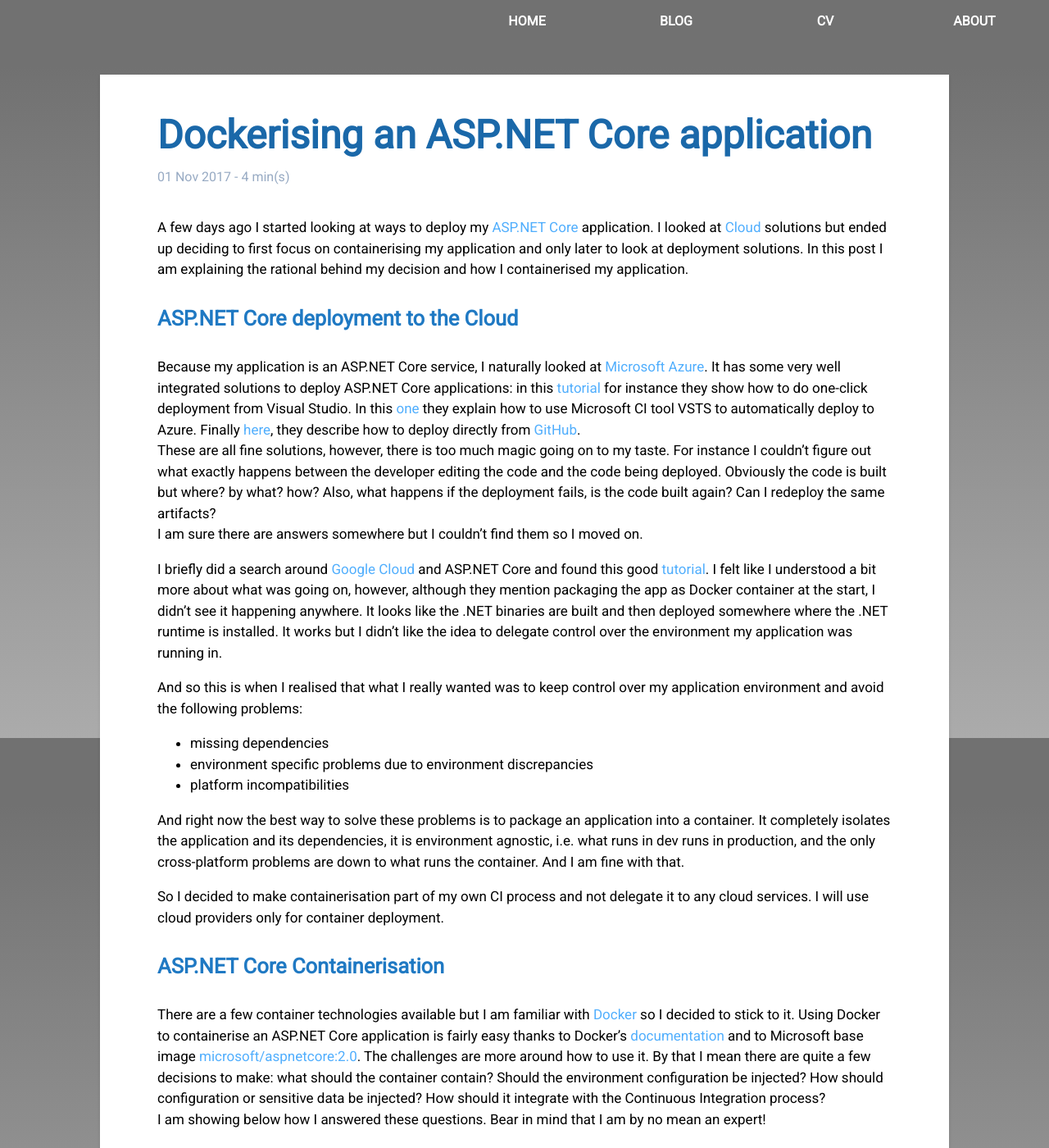
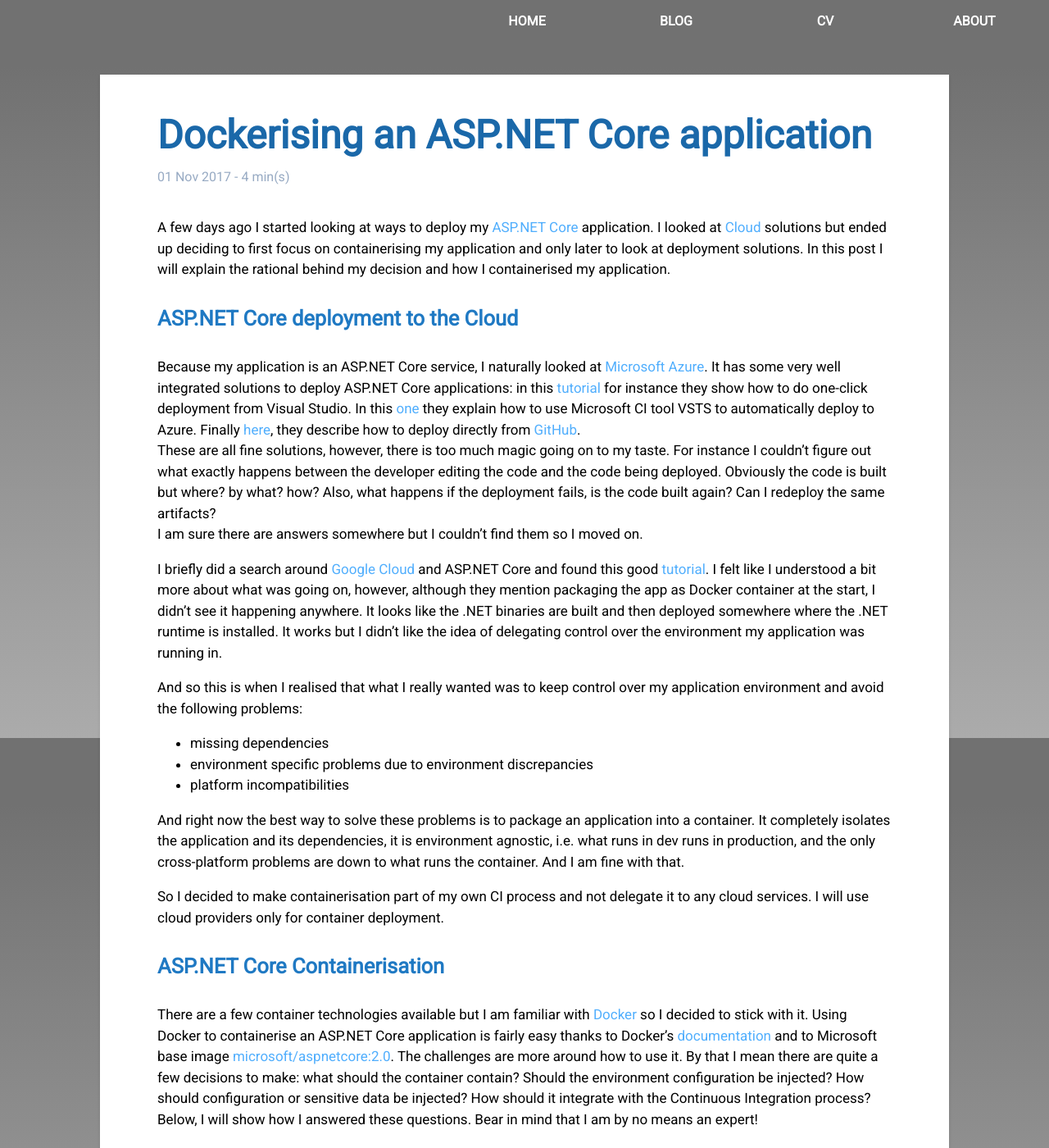
Before and after one commit to caroleolivier/caroleolivier.github.io, a Jekyll site: the page built from _posts/2017-11-01-dockerising-aspnet-core-app.md, in a window 1280 px wide and 1400 px high. Shown: the whole window at 82% size. Built offline with Jekyll 4.4.1, drawn with Linux system fonts in a browser that asks for light colours; some of the changed text lies outside the part shown.

Commit message:
Address comments

```diff
--- a/_posts/2017-11-01-dockerising-aspnet-core-app.md
+++ b/_posts/2017-11-01-dockerising-aspnet-core-app.md
@@ -5,7 +5,7 @@
 ---
 
 
-A few days ago I started looking at ways to deploy my [ASP.NET Core](https://docs.microsoft.com/en-us/aspnet/core/) application. I looked at [Cloud](https://en.wikipedia.org/wiki/Cloud_computing) solutions but ended up deciding to first focus on containerising my application and only later to look at deployment solutions. In this post I am explaining the rational behind my decision and how I containerised my application.
+A few days ago I started looking at ways to deploy my [ASP.NET Core](https://docs.microsoft.com/en-us/aspnet/core/) application. I looked at [Cloud](https://en.wikipedia.org/wiki/Cloud_computing) solutions but ended up deciding to first focus on containerising my application and only later to look at deployment solutions. In this post I will explain the rational behind my decision and how I containerised my application.
 
 
 #### ASP.NET Core deployment to the Cloud
@@ -16,7 +16,7 @@
 <br/>
 I am sure there are answers somewhere but I couldn't find them so I moved on.
 
-I briefly did a search around [Google Cloud](https://cloud.google.com) and ASP.NET Core and found this good [tutorial](https://codelabs.developers.google.com/codelabs/cloud-app-engine-aspnetcore/#0). I felt like I understood a bit more about what was going on, however, although they mention packaging the app as Docker container at the start, I didn't see it happening anywhere. It looks like the .NET binaries are built and then deployed somewhere where the .NET runtime is installed. It works but I didn't like the idea to delegate control over the environment my application was running in.
+I briefly did a search around [Google Cloud](https://cloud.google.com) and ASP.NET Core and found this good [tutorial](https://codelabs.developers.google.com/codelabs/cloud-app-engine-aspnetcore/#0). I felt like I understood a bit more about what was going on, however, although they mention packaging the app as Docker container at the start, I didn't see it happening anywhere. It looks like the .NET binaries are built and then deployed somewhere where the .NET runtime is installed. It works but I didn't like the idea of delegating control over the environment my application was running in.
 
 And so this is when I realised that what I really wanted was to keep control over my application environment and avoid the following problems:
 * missing dependencies
@@ -30,9 +30,9 @@
 
 #### ASP.NET Core Containerisation
 
-There are a few container technologies available but I am familiar with [Docker](https://www.docker.com/) so I decided to stick to it. Using Docker to containerise an ASP.NET Core application is fairly easy thanks to Docker's [documentation](https://docs.docker.com/) and to Microsoft base image [microsoft/aspnetcore:2.0](https://hub.docker.com/r/microsoft/aspnetcore/). The challenges are more around how to use it. By that I mean there are quite a few decisions to make: what should the container contain? Should the environment configuration be injected? How should configuration or sensitive data be injected? How should it integrate with the Continuous Integration process?
+There are a few container technologies available but I am familiar with [Docker](https://www.docker.com/) so I decided to stick with it. Using Docker to containerise an ASP.NET Core application is fairly easy thanks to Docker's [documentation](https://docs.docker.com/) and to Microsoft base image [microsoft/aspnetcore:2.0](https://hub.docker.com/r/microsoft/aspnetcore/). The challenges are more around how to use it. By that I mean there are quite a few decisions to make: what should the container contain? Should the environment configuration be injected? How should configuration or sensitive data be injected? How should it integrate with the Continuous Integration process?
 <br/>
-I am showing below how I answered these questions. Bear in mind that I am by no mean an expert!
+Below, I will show how I answered these questions. Bear in mind that I am by no means an expert!
 
 ##### Container content
 
@@ -75,4 +75,4 @@
 
 <br/>
 
-So at this stage I am able to locally create a Docker image with my code and run it locally with different configurations. The process is quite manual so in the next post I am describing how I integrated it to my Continuous Integration process.
+So at this stage I am able to locally create a Docker image with my code and run it with different configurations. The process is quite manual so in the next post I will describe how I integrated it with my Continuous Integration process.
```
Also changed, not shown: other parts of _posts/2017-11-01-dockerising-aspnet-core-app.md (+1 -1 lines).
